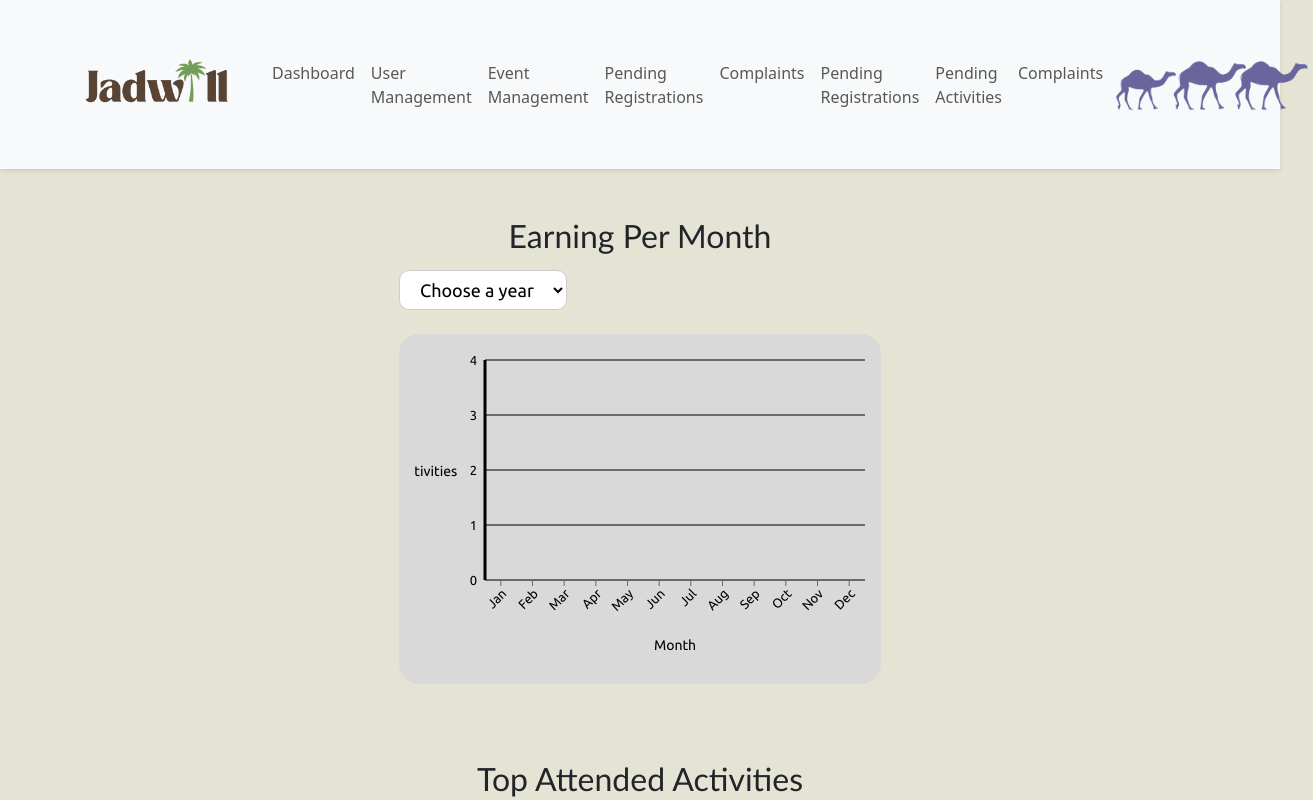
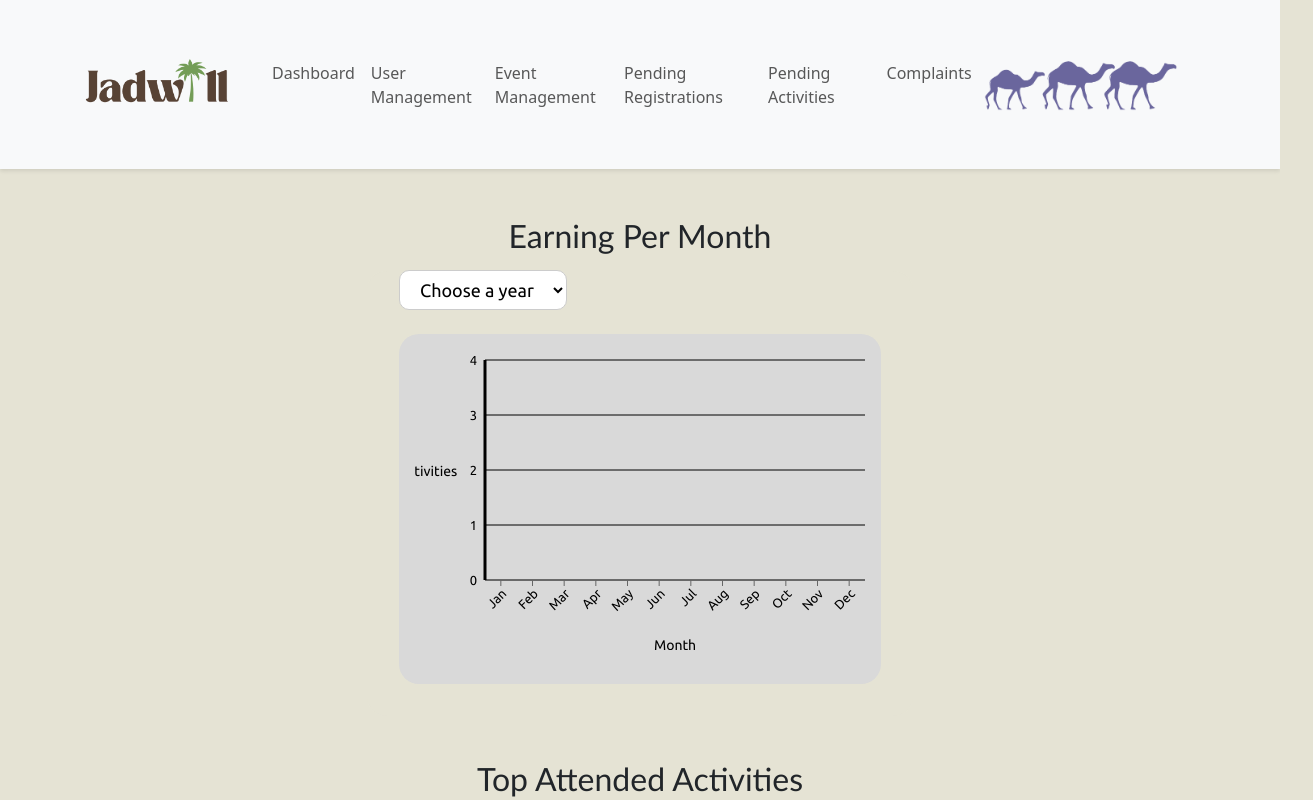
Before and after one commit to SarahAlabkari/SWE363_Project, a React (Create React App) app: page /AdminDashboard in a window 1280 px wide. Shown: the top 800 px of the page, 1313 px wide, since content can reach past the window. Built offline with nearby package versions, Linux system fonts and the light colour scheme.

Commit message:
Update AdminMenuBar.jsx

```diff
--- a/src/components/AdminMenuBar.jsx
+++ b/src/components/AdminMenuBar.jsx
@@ -9,13 +9,7 @@ const AdminMenuBar = () => {
     { label: "User Management", path: "/UserManagement" },
     { label: "Event Management", path: "/EventManagement" },
     { label: "Pending Registrations", path: "/pending-registrations" },
-    { label: "Complaints", path: "/Complaints" },
-    { label: "Pending Registrations", path: "/PendingRegistrations" },
-
-
-
     { label: "Pending Activities", path: "/PendingActivity" },
-
     { label: "Complaints", path: "/AdminComplaints" }
 
 
```
